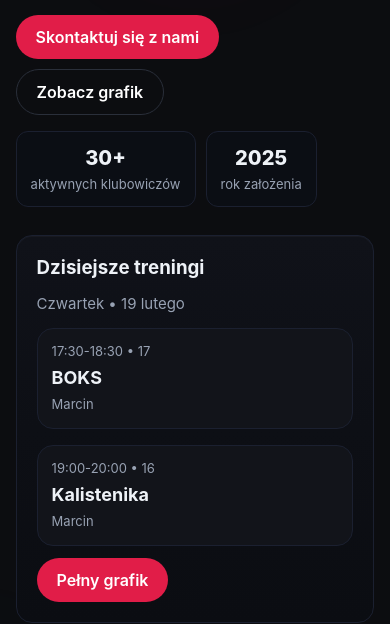
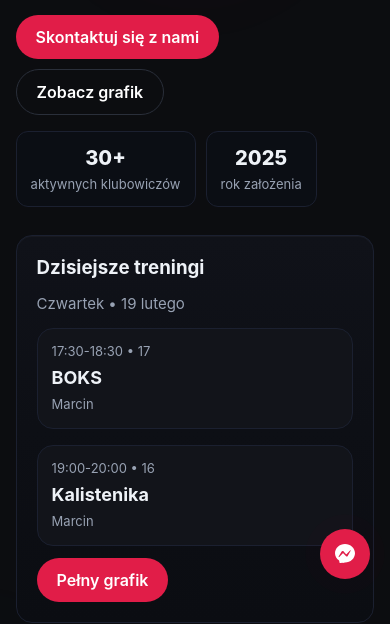
Before and after one commit to Yamoteusz/RebelsClubCLOUDFLARE2, a website: page index.html in a window 390 px wide. Shown: the part 245-869 px from the top of the page. Drawn offline with nearby package versions, Linux system fonts and the light colour scheme.

Commit message:
Messenger

```diff
--- a/css/style.css
+++ b/css/style.css
@@ -305,3 +305,52 @@ footer{padding:40px 0 56px;border-top:1px solid #121622;color:var(--muted)}
   from { transform: translateY(100px); opacity: 0; }
   to { transform: translateY(0); opacity: 1; }
 }
+
+/* ============================================================
+   PŁYWAJĄCY PRZYCISK MESSENGER
+   ============================================================ */
+.floating-messenger {
+  position: fixed;
+  bottom: 30px;
+  right: 30px;
+  width: 60px;
+  height: 60px;
+  background-color: var(--accent); /* Klubowy czerwony z Twoich zmiennych */
+  color: #fff;
+  border-radius: 50%;
+  display: flex;
+  justify-content: center;
+  align-items: center;
+  box-shadow: 0 5px 15px rgba(225, 29, 72, 0.4);
+  z-index: 990; /* Wysoko, by przykrywał resztę, ale pod ewentualnym menu pełnoekranowym */
+  transition: transform 0.3s ease, background-color 0.3s ease;
+  animation: messenger-pulse 2.5s infinite;
+}
+
+.floating-messenger:hover {
+  transform: translateY(-5px) scale(1.05);
+  background-color: #ff2a55; /* Rozjaśnienie po najechaniu myszką */
+  animation: none; /* Zatrzymujemy pulsowanie przy najechaniu */
+  box-shadow: 0 10px 25px rgba(225, 29, 72, 0.6);
+}
+
+/* Animacja rozchodzących się okręgów (radar) */
+@keyframes messenger-pulse {
+  0% { box-shadow: 0 0 0 0 rgba(225, 29, 72, 0.6); }
+  70% { box-shadow: 0 0 0 15px rgba(225, 29, 72, 0); }
+  100% { box-shadow: 0 0 0 0 rgba(225, 29, 72, 0); }
+}
+
+/* Responsywność - mniejszy przycisk na telefonach */
+@media (max-width: 640px) {
+  .floating-messenger {
+    bottom: 20px;
+    right: 20px;
+    width: 50px;
+    height: 50px;
+  }
+  .floating-messenger svg {
+    width: 24px;
+    height: 24px;
+  }
+}
--- a/index.html
+++ b/index.html
@@ -244,6 +244,12 @@
     </div>
   </div>
 
+  <a href="https://m.me/lokrebelsclub" target="_blank" class="floating-messenger" aria-label="Napisz do nas na Messengerze">
+    <svg viewBox="0 0 24 24" fill="currentColor" width="28" height="28">
+      <path d="M12 2C6.477 2 2 6.145 2 11.259c0 2.91 1.488 5.487 3.824 7.112.224.155.378.397.426.666l.245 1.396c.09.513.682.784 1.114.51l1.63-.103c.243-.015.48.046.685.17A9.957 9.957 0 0012 20.518c5.523 0 10-4.145 10-9.259S17.523 2 12 2zm1.093 12.356l-2.618-2.793a.584.584 0 00-.853-.02l-3.328 3.513c-.347.366-.889-.044-.64-.467l2.973-5.056a1.168 1.168 0 011.603-.432l2.618 2.793a.584.584 0 00.853.02l3.328-3.513c.347-.366.889.044.64.467l-2.973 5.056a1.168 1.168 0 01-1.603.432z"/>
+    </svg>
+  </a>
+
   <script src="js/app.js"></script>
   <script src="https://identity.netlify.com/v1/netlify-identity-widget.js"></script>
 
```
